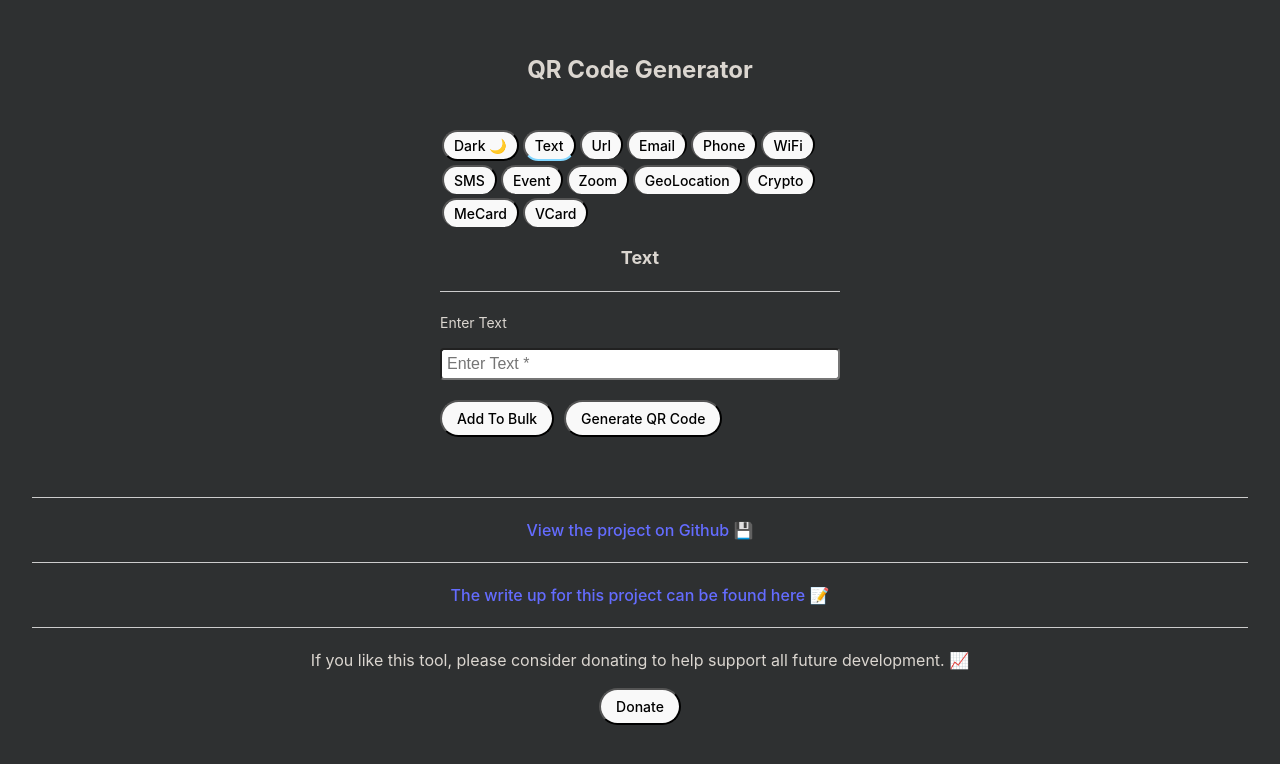
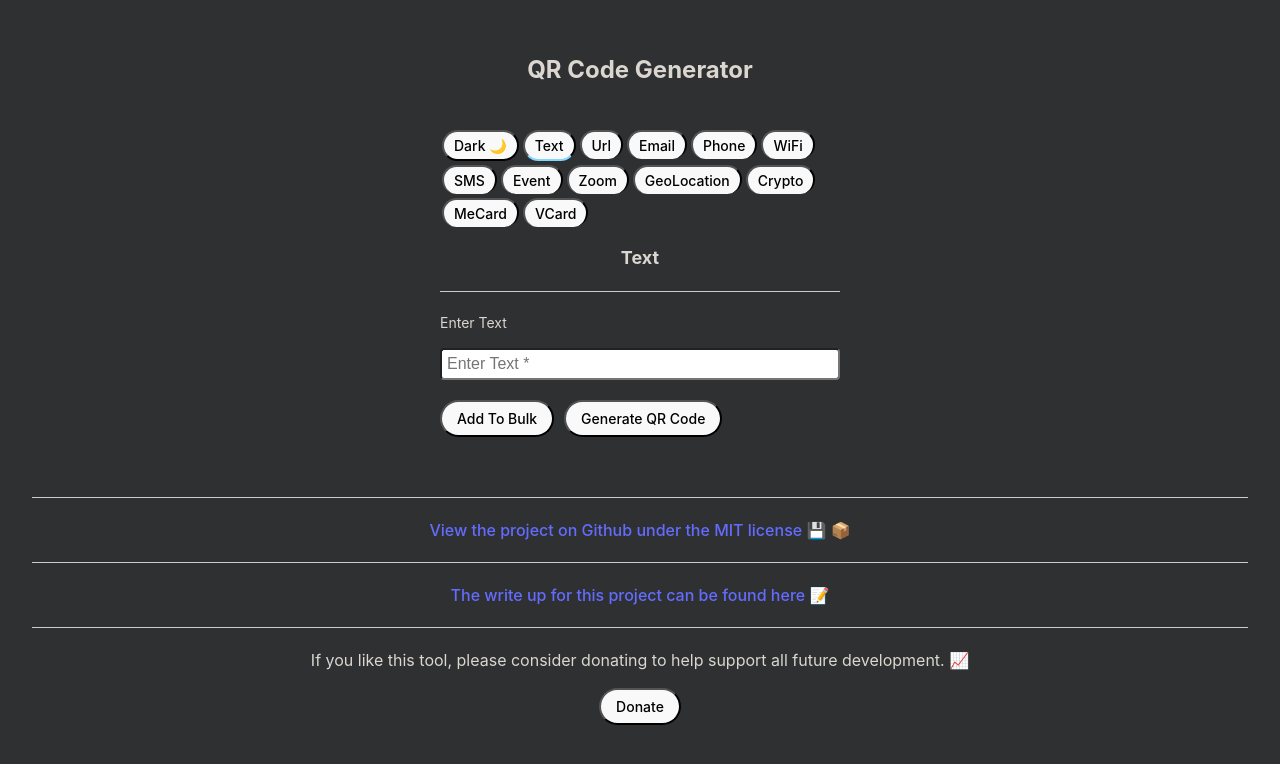
Before and after one commit to error-try-again/QRGen, a React app: page / in a window 1280 px wide. Shown: the top 764 px of the page. Built offline with nearby package versions, Linux system fonts and the light colour scheme; the HTML template or start-up script is replaced by a standard one.

Commit message:
Installer:
- Updated some config formatting

```diff
--- a/src/components/links/github-link.tsx
+++ b/src/components/links/github-link.tsx
@@ -10,7 +10,7 @@ export const GithubLink: React.FC = () => {
       target="_blank"
       rel="noopener noreferrer"
     >
-      View the project on Github 💾
+      View the project on Github under the MIT license 💾 📦
     </a>
   );
 };
```
Also changed, not shown: 1 other file (tests, documents, lock files or other folders).
